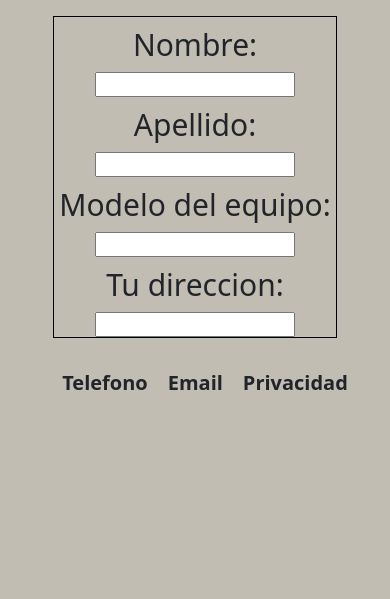
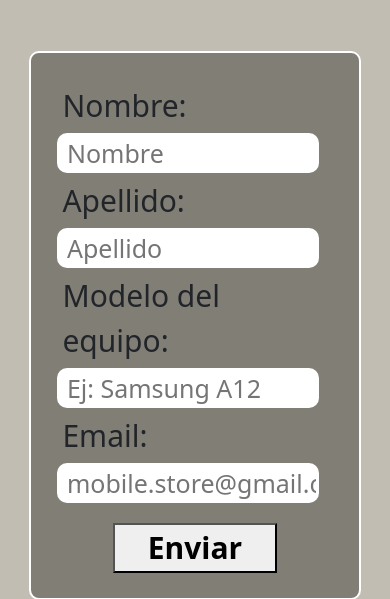
Before and after one commit to luchomendoza32/pre-entrega3-mendoza, a website: page paginas/servicio.html in a window 390 px wide. Shown: the part 54-653 px from the top of the page. Drawn offline with nearby package versions, Linux system fonts and the light colour scheme.

Commit message:
Hice responsive la pagina de servicio

```diff
--- a/paginas/servicio.html
+++ b/paginas/servicio.html
@@ -42,7 +42,7 @@
         <div class="offcanvas-body">
           <ul class="navbar-nav justify-content-end flex-grow-1 pe-3">
             <li class="nav-item">
-              <a class="nav-link active" aria-current="page" href="../index.html">Inicio</a>
+              <a class="nav-link" aria-current="page" href="../index.html">Inicio</a>
             </li>
             <li class="nav-item">
               <a class="nav-link" href="celulares.html">Celulares</a>
@@ -66,20 +66,21 @@
         <form action="" class="formulario">
             <div class="grupo-form">
                 <label class="nombre" for="nombre">Nombre:</label>
-                <input type="text" name="nombre">
+                <input type="text" name="nombre" placeholder=" Nombre">
             </div>
             <div class="grupo-form">
                 <label class="apellido" for="apellido">Apellido:</label>
-                <input  type="text" name="apellido">
+                <input  type="text" name="apellido" placeholder=" Apellido">
             </div>
             <div class="grupo-form">
                 <label class="modelo" for="modelo">Modelo del equipo:</label>
-                <input type="text" name="modelo">
+                <input type="text" name="modelo" placeholder=" Ej: Samsung A12">
             </div>
             <div class="grupo-form">
-                <label class="direccion" for="direccion">Tu direccion:</label>
-                <input type="text" name="direccion">
+                <label class="direccion" for="direccion">Email:</label>
+                <input type="text" name="direccion" placeholder=" mobile.store@gmail.com">
             </div>
+            <button type="submit">Enviar</button>
         </form>
     </div>
     <div class="div-iconos">
--- a/scss/style.scss
+++ b/scss/style.scss
@@ -180,7 +180,7 @@ main {
             display: flex;
             flex-direction: column;
             justify-content: center;
-            border: black solid 1px;
+
 
             margin: auto;
             .grupo-form {
@@ -226,21 +226,18 @@ main {
             div {
                 font-size: 1.5rem;
                 h5{
-                    font-size: 2rem;
+                    font-size: 3rem;
                 }
             }
             .nav-bg {
-                background-color: #323031;
+                background-color: transparent;
                 color: white;
                 font-size: 1.5rem;
+                backdrop-filter: blur(100px);
             }
         }
 
     }
-
-}
-
-@media screen and (max-width: 1024px){
 
     .section-1 {
         h2 {
@@ -249,25 +246,39 @@ main {
             max-width: 100vw !important;
             padding: 2.5rem !important;
 
+
         }
         p {
-
             max-width: 85vw !important;
             padding: 2.5rem;
+            font-weight: 500;
         }
     }
 
     .section-2 {
+        border-radius: 25px;
+        border: 2px rgb(0, 0, 0) solid;
+        margin-top: 10px !important;
+        display: flex;
+        flex-direction: column;
+
         h2 {
             font-size: 25px !important;
             text-decoration: underline;
-            max-width: 100vw !important;
-            padding: 2.5rem !important;
+            padding: 1rem !important;
+            padding-top: 2rem !important;
         }
         ul {
+            display: flex;
+            flex-direction: column;
+            align-items: start !important;
+
             li {
                 max-width: 85vw !important;
-                padding: 2.5rem;
+                padding: 1rem !important;
+                font-weight: 600;
+
+
             }
         }
         }
@@ -284,4 +295,73 @@ main {
         }
     }
 
-    }
+
+
+}
+
+.formulario-reparacion {
+    display: flex !important;
+    flex-direction: column;
+    justify-content: center  !important;
+    align-items: center !important;
+    max-height: 100vh;
+    max-width: 100vw;
+
+
+        .formulario {
+            display: flex !important;
+            background-color: #817e76;
+            backdrop-filter: blur(10px) !important;
+            min-height: 100%;
+            max-width: 100%;
+            border-radius: 10px;
+            border: solid white 2px;
+            height: 65vh;
+            width: 85vw;
+            margin-top: 10%;
+
+
+                .grupo-form {
+                    max-width: 80%;
+                    display: flex;
+                    align-items: start;
+
+
+                    label {
+                        align-self: start ;
+                        font-size: 3rem;
+                        font-weight: 400;
+                        margin-left: 10%;
+
+
+                    }
+                    input {
+                        align-self: start;
+                        height: 4rem;
+                        border-radius: 10px;
+                        border: none;
+                        width: 100%;
+                        margin-left: 10%;
+                        font-size: 2.5rem;
+
+                    }
+
+                }
+
+            button {
+                height: 50px;
+                font-size: 30px;
+                width: 50%;
+                align-self: center !important;
+                margin-top: 20px;
+                font-weight: 600;
+
+            }
+
+
+
+
+        }
+
+
+}
```
Also changed, not shown: index.html (+1 -1 lines), paginas/celulares.html (+1 -1 lines), paginas/tienda.html (+1 -1 lines), css/style.css, 1 other file.
